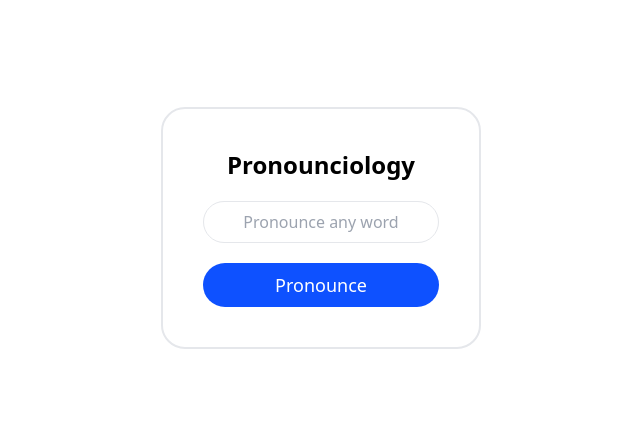
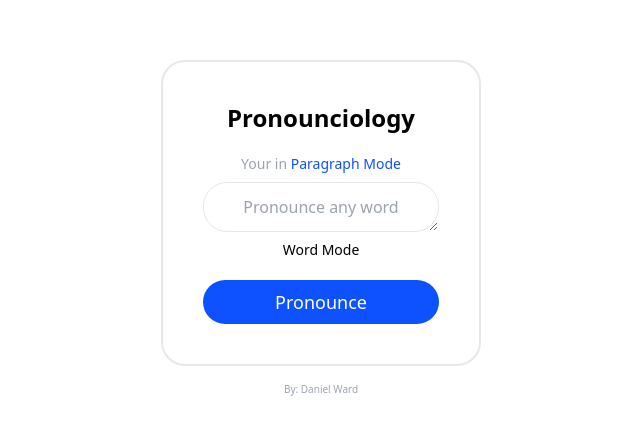
Before and after one commit to Quarantiine/Pronounciology, a Next.js app: page / in a window 1280 px wide. Shown: the part 172-606 px from the top of the page, without its empty margins (319-959 px from the left). Built offline with nearby package versions, Linux system fonts and the light colour scheme.

Commit message:
finished speech system

```diff
--- a/src/app/page.jsx
+++ b/src/app/page.jsx
@@ -1,19 +1,12 @@
+import PronounceContainer from "@/components/PronounceContainer";
+
 export default function Home() {
 	return (
 		<>
-			<main className="flex justify-center items-center absolute top-0 left-0 w-full h-full px-10">
-				<div className="w-80 h-fit bg-white border-2 rounded-3xl p-10 flex flex-col justify-center items-center gap-5">
-					<h1 className="text-2xl font-semibold">Pronounciology</h1>
-					<input
-						className="px-3 py-2 rounded-3xl outline-none border w-full text-center placeholder:text-center"
-						placeholder="Pronounce any word"
-						type="text"
-						onChange={null}
-					/>
-					<button className="btn" onClick={null}>
-						Pronounce
-					</button>
-				</div>
+			<main className="flex flex-col gap-4 justify-center items-center absolute top-0 left-0 w-full h-full px-10">
+				<PronounceContainer />
+
+				<p className="text-[10px] text-gray-400">By: Daniel Ward</p>
 			</main>
 		</>
 	);
--- /dev/null
+++ b/src/components/PronounceContainer.jsx
@@ -0,0 +1,86 @@
+"use client";
+import React, { useEffect, useState } from "react";
+
+export default function PronounceContainer() {
+	const [textMode, setTextMode] = useState(false);
+	const [inputText, setInputText] = useState("");
+
+	const msg = new SpeechSynthesisUtterance();
+	msg.text = inputText;
+
+	const voices = window.speechSynthesis.getVoices();
+	msg.voice = voices[158];
+	msg.volume = 1; // From 0 to 1
+	msg.rate = 1; // From 1 to 10
+	msg.pitch = 1; // From 0 to 2
+	msg.lang = "en";
+
+	const handleTextMode = () => {
+		setTextMode(!textMode);
+	};
+
+	const handleTextChange = (value) => {
+		setInputText(value);
+	};
+
+	const handleSpeech = () => {
+		if ("speechSynthesis" in window) {
+			if (inputText) {
+				speechSynthesis.speak(msg);
+			}
+		} else {
+			alert("Sorry, your browser doesn't support text to speech!");
+		}
+	};
+
+	// useEffect(() => {
+	// 	speechSynthesis.getVoices().forEach(function (voice, index) {
+	// 		console.log(index + 1, voice.name, voice.default ? voice.default : false);
+	// 	});
+	// });
+
+	return (
+		<>
+			<div className="w-80 h-fit bg-white border-2 rounded-3xl p-10 flex flex-col justify-center items-center gap-5">
+				<h1 className="text-2xl font-semibold">Pronounciology</h1>
+
+				<div className="flex flex-col justify-center items-center w-full relative gap-2">
+					<p className="text-sm text-gray-400">
+						Your in{" "}
+						<span className="text-[#0E51FF]">
+							{!textMode ? "Paragraph Mode" : "Word Mode"}
+						</span>
+					</p>
+					{textMode ? (
+						<input
+							className="px-3 py-2 rounded-3xl outline-none border w-full text-center placeholder:text-center"
+							placeholder="Pronounce any word"
+							type="text"
+							onChange={(e) => handleTextChange(e.target.value)}
+							value={inputText}
+						/>
+					) : (
+						<textarea
+							className="px-4 py-3 rounded-3xl outline-none border w-full text-center placeholder:text-center min-h-[50px] max-h-[250px]"
+							placeholder="Pronounce any word"
+							rows={1}
+							type="text"
+							onChange={(e) => handleTextChange(e.target.value)}
+							value={inputText}
+						/>
+					)}
+					<button
+						onClick={handleTextMode}
+						className="w-fit h-fit rounded-full text-sm px-3 text-center hover:opacity-50 transition-all"
+					>
+						{textMode ? "Paragraph Mode" : "Word Mode"}
+					</button>
+				</div>
+
+				<button className="btn" onClick={handleSpeech}>
+					Pronounce
+				</button>
+			</div>
+		</>
+	);
+}
```
Also changed, not shown: package.json (+5 -5 lines).
